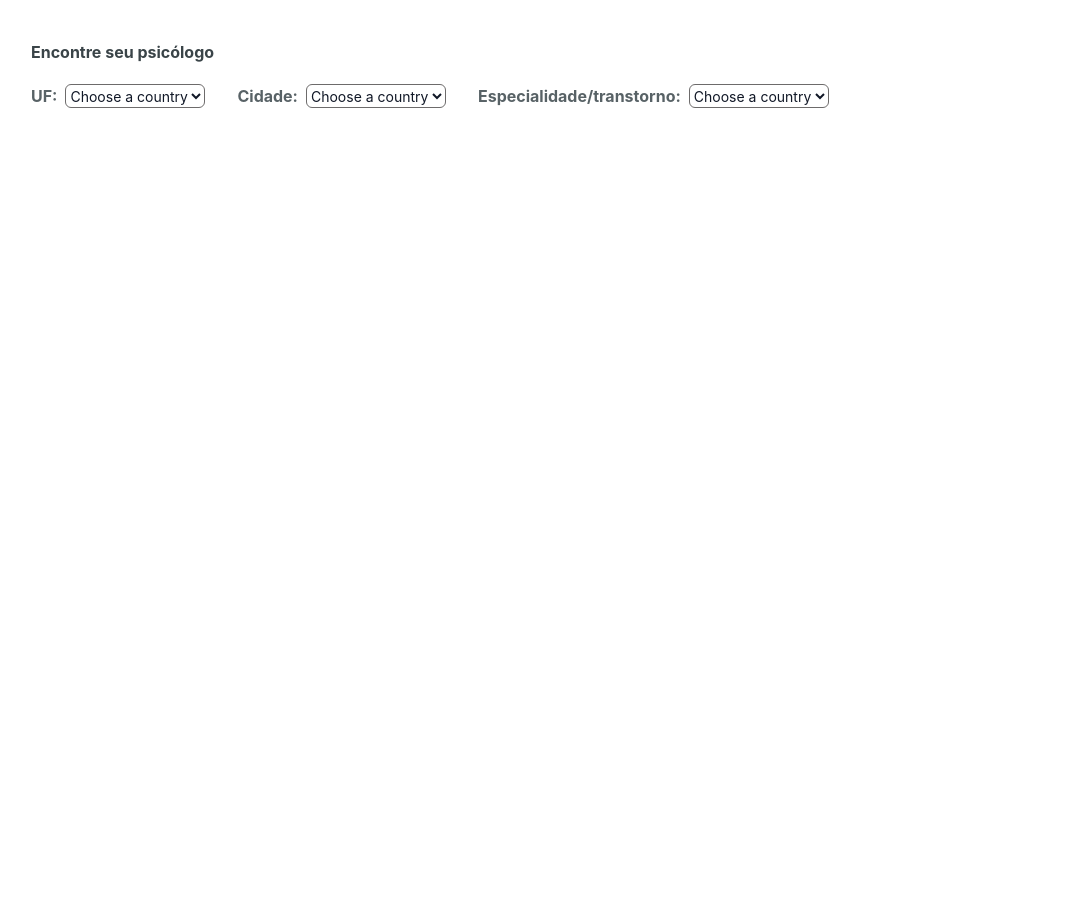
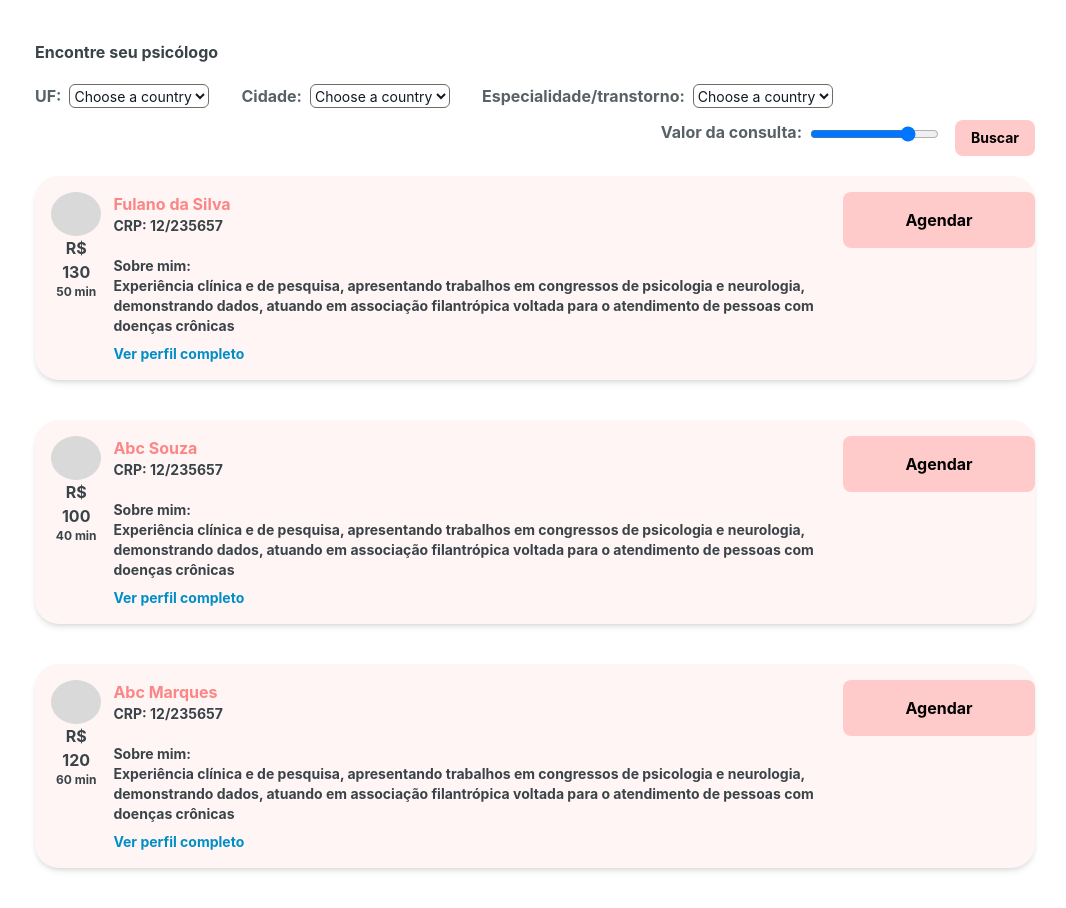
Before and after one commit to diegosnicoleti/tcc-help-me, a React (Vite) app in the folder help-me/: page / in a window 1280 px wide. Shown: the whole page, without its empty margins (105-1171 px from the left). Before the commit the page ends 800 px from the top, so only its background shows below. Built offline with nearby package versions, Linux system fonts and the light colour scheme.

Commit message:
Termino de Lista de Psicólogos + começo de login de usuario

```diff
--- a/help-me/src/core/listOfPsychologists/view.tsx
+++ b/help-me/src/core/listOfPsychologists/view.tsx
@@ -1,8 +1,40 @@
+import Photo from './photo.svg';
+
+const psychologistData = [
+  {
+    name: 'Fulano da Silva',
+    crp: '12/235657',
+    biography: 'Experiência clínica e de pesquisa, apresentando trabalhos em congressos de psicologia e neurologia, demonstrando dados, atuando em associação filantrópica voltada para o atendimento de pessoas com doenças crônicas',
+    serviceValue: 130,
+    durationOfService: 50,
+    note: 0,
+    profilePicture: ''
+  },
+  {
+    name: 'Abc Souza',
+    crp: '12/235657',
+    biography: 'Experiência clínica e de pesquisa, apresentando trabalhos em congressos de psicologia e neurologia, demonstrando dados, atuando em associação filantrópica voltada para o atendimento de pessoas com doenças crônicas',
+    serviceValue: 100,
+    durationOfService: 40,
+    note: 0,
+    profilePicture: ''
+  },
+  {
+    name: 'Abc Marques',
+    crp: '12/235657',
+    biography: 'Experiência clínica e de pesquisa, apresentando trabalhos em congressos de psicologia e neurologia, demonstrando dados, atuando em associação filantrópica voltada para o atendimento de pessoas com doenças crônicas',
+    serviceValue: 120,
+    durationOfService: 60,
+    note: 0,
+    profilePicture: ''
+  }
+];
+
 export default function View(){
   return (
     <div>
       <section>
-        <div className="mx-auto max-w-screen-lg px-2">
+        <div className="mx-auto max-w-screen-lg px-3">
           <p className="mt-10 text-gray-800 font-bold text-base">
             Encontre seu psicólogo
           </p>
@@ -41,6 +73,52 @@ export default function View(){
                 </select>
             </div>
           </div>
+
+          <div className="flex justify-end mt-3">
+            <div className="flex">
+              <div>
+                <p className="text-gray-700 font-bold mr-2">Valor da consulta:</p>
+              </div>
+              <div>
+                <input id="minmax-range" type="range" min="0" max="10" value="8" className="w-full h-2 bg-gray-200 rounded-lg cursor-pointer dark:bg-gray-700"/>
+              </div>
+              <div className="ml-4">
+                <button className='text-sm bg-primary-700 hover:bg-primary-800 text-black font-bold	py-2 px-4 rounded-lg'>
+                  Buscar
+                </button>
+              </div>
+            </div>
+          </div>
+
+          {psychologistData.map((item:any) => {
+            return (
+              <div className="bg-primary-50 mb-10 mt-5 rounded-3xl shadow-md py-4">
+                <div className="flex ml-4">
+                  <div>
+                    <img src={Photo} alt="" />
+                    <p className='text-center text-gray-800 font-bold'>R$ {item.serviceValue}</p>
+                    <p className='text-center text-gray-800 font-bold text-xs'>{item.durationOfService} min</p>
+                  </div>
+                  <div className='ml-3'>
+                    <p className="text-primary-500 font-bold text-base">{item.name}</p>
+                    <p className="text-gray-800 font-bold text-sm">CRP: {item.crp}</p>
+                    <p className="mt-5 text-gray-800 font-bold text-sm">Sobre mim:</p>
+                    <p className="text-gray-800 font-bold text-sm">
+                      {item.biography}
+                    </p>
+                    <p className="mt-2 text-blue-600 font-bold text-sm">
+                      Ver perfil completo
+                    </p>
+                  </div>
+                  <div>
+                    <button className='text-base bg-primary-700 hover:bg-primary-800 text-black font-bold	py-4 px-4 rounded-lg w-48'>
+                      Agendar
+                    </button>
+                  </div>
+                </div>
+              </div>
+            )
+          })}
         </div>
       </section>
     </div>
--- /dev/null
+++ b/help-me/src/core/userRegistration/controller.tsx
@@ -0,0 +1,8 @@
+import View from "./view";
+
+export default function Controller(){
+  return (
+    <View
+    />
+  )
+}
--- /dev/null
+++ b/help-me/src/core/userRegistration/mediator.ts
@@ -0,0 +1,9 @@
+import { Model } from "../../infra/interfaces/userRegistration";
+
+export default class Mediator {
+  model: Model;
+
+  constructor(model:Model){
+    this.model = model;
+  }
+}
--- /dev/null
+++ b/help-me/src/core/userRegistration/model.ts
@@ -0,0 +1,3 @@
+export default class Model {
+
+}
--- /dev/null
+++ b/help-me/src/core/userRegistration/view.tsx
@@ -0,0 +1,6 @@
+export default function View(){
+  return (
+    <>
+    </>
+  )
+}
--- /dev/null
+++ b/help-me/src/infra/interfaces/userRegistration/index.ts
@@ -0,0 +1,15 @@
+export interface Model {
+
+}
+
+export interface Mediator {
+
+}
+
+export interface ViewProps {
+
+}
+
+export interface ControllerProps {
+  mediator: Mediator
+}
--- /dev/null
+++ b/help-me/src/pages/userRegistration/index.tsx
@@ -0,0 +1,9 @@
+import Model from "../../core/userRegistration/model";
+import Mediator from "../../core/userRegistration/mediator";
+import Controller from "../../core/userRegistration/controller";
+
+export default function Home(){
+  const model = new Model()
+  const mediator = new Mediator(model)
+  return <Controller mediator={mediator}/>
+}
--- a/help-me/tailwind.config.js
+++ b/help-me/tailwind.config.js
@@ -14,7 +14,9 @@ export default {
           800: "#FF725E",
           700: "#FFCACA",
           600: "#FFF4F4",
-          100: "#FFF0F0"
+          500: "#FC8686",
+          100: "#FFF0F0",
+          50: "#FFF5F5"
         },
         purple: {
           800: "#1D1F44",
@@ -35,6 +37,9 @@ export default {
         },
         FeedBacks: {
           100: "#FFF4EA"
+        },
+        blue: {
+          600: "#008EC7"
         }
       }
     },
```
Also changed, not shown: help-me/src/core/listOfPsychologists/photo.svg (added).
